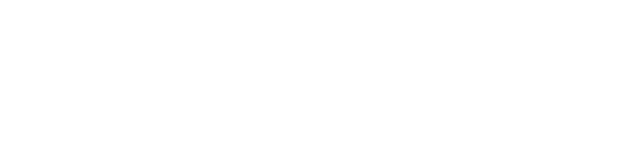
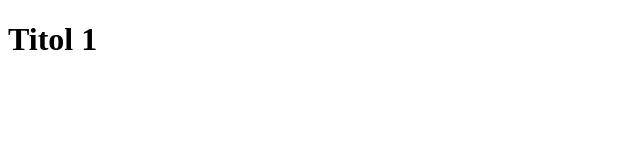
Before and after one commit to sllado1/ProvaGit-2, a plain HTML site: page index.html in a window 1280 px wide. Shown: the whole page, without its empty margins (0-640 px from the left). Drawn offline with Linux system fonts and the light colour scheme.

Commit message:
Index + Readme

```diff
--- a/index.html
+++ b/index.html
@@ -6,6 +6,6 @@
     <title>Prova</title>
 </head>
 <body>
-
+    <h1>Titol 1</h1>
 </body>
 </html>
```
Also changed, not shown: 1 other file.
